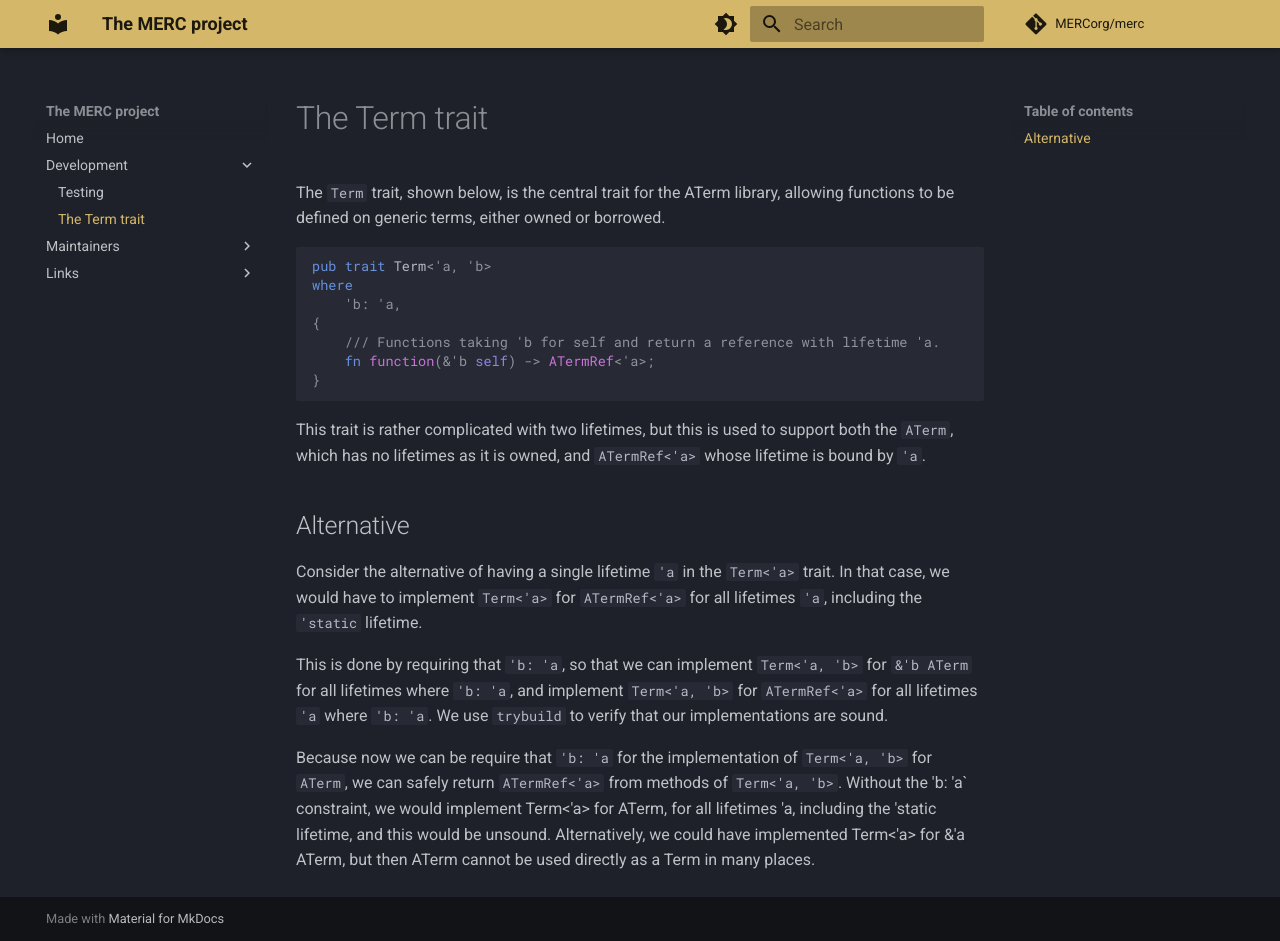
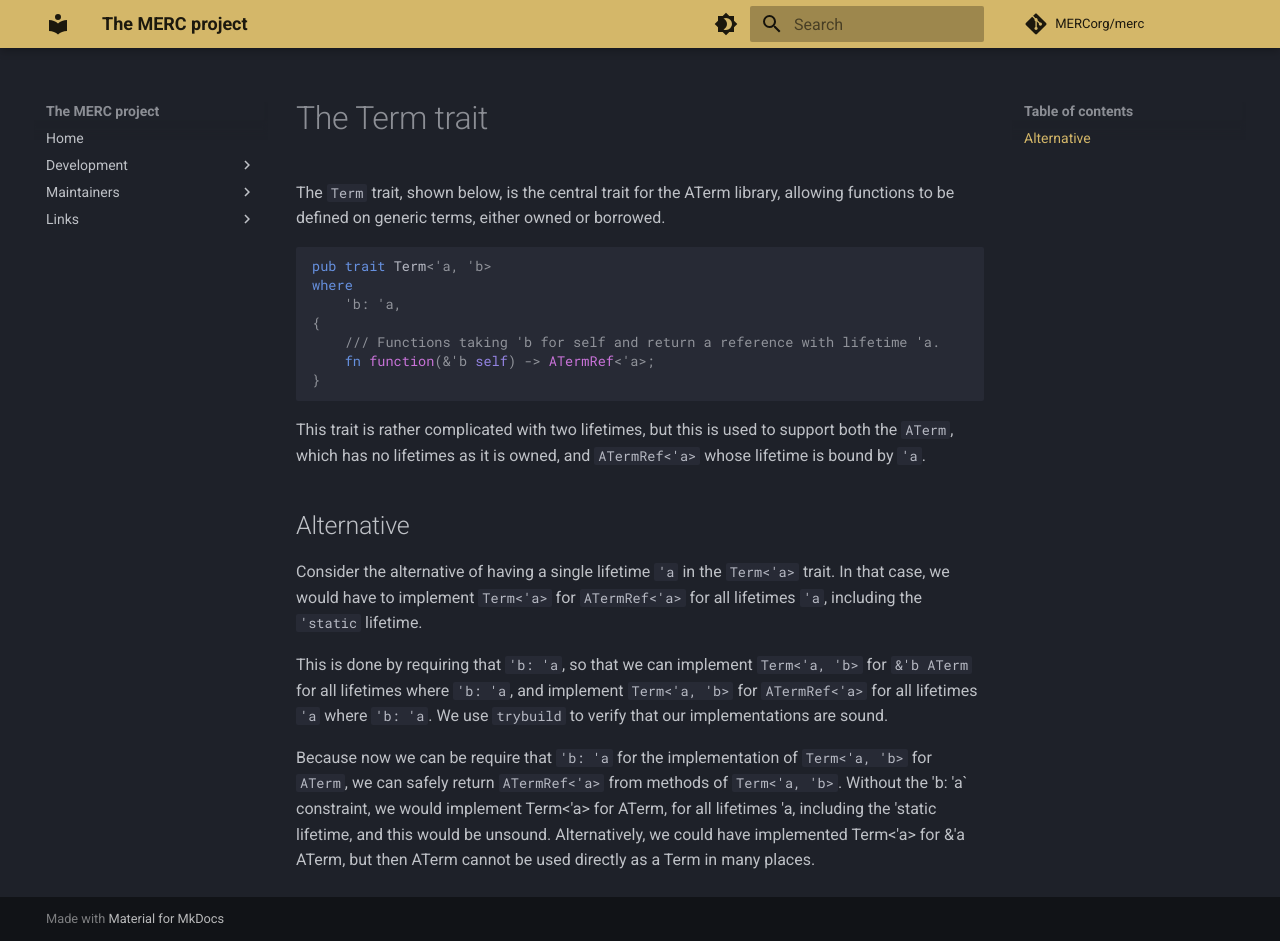
Before and after one commit to MERCorg/merc-website, an MkDocs documentation site: the page built from docs/developer/term_trait.md, in a window 1280 px wide and 941 px high. Built offline with MkDocs 1.6.1 and Material for MkDocs 9.7.7, drawn with Linux system fonts in a browser that asks for light colours; plug-ins that fetch from the network failed and are left out; comment, search, counter and statistics services are not loaded; part of the change alters nothing that is shown.

```diff
--- a/mkdocs.yml
+++ b/mkdocs.yml
@@ -22,6 +22,7 @@ theme:
 plugins:
   - privacy # Plugin that downloads all external resources and serves them locally to enhance privacy.
   - search
+  - embed_latex
 
 repo_name: MERCorg/merc
 repo_url: https://github.com/MERCorg/merc/
@@ -30,10 +31,12 @@ repo_url: https://github.com/MERCorg/merc/
 nav:
   - Home: index.md
   - Development:
+    - developer/general.md
     - developer/testing.md
-    - developer/term_trait.md
+    - developer/aterms.md
+    - developer/vpg.md
+    - developer/parsing.md
   - Maintainers:
-    - maintainers/general.md
     - maintainers/publishing.md
   - Links:
     - 'Issue Tracker': https://github.com/MERCorg/merc/issues
```
